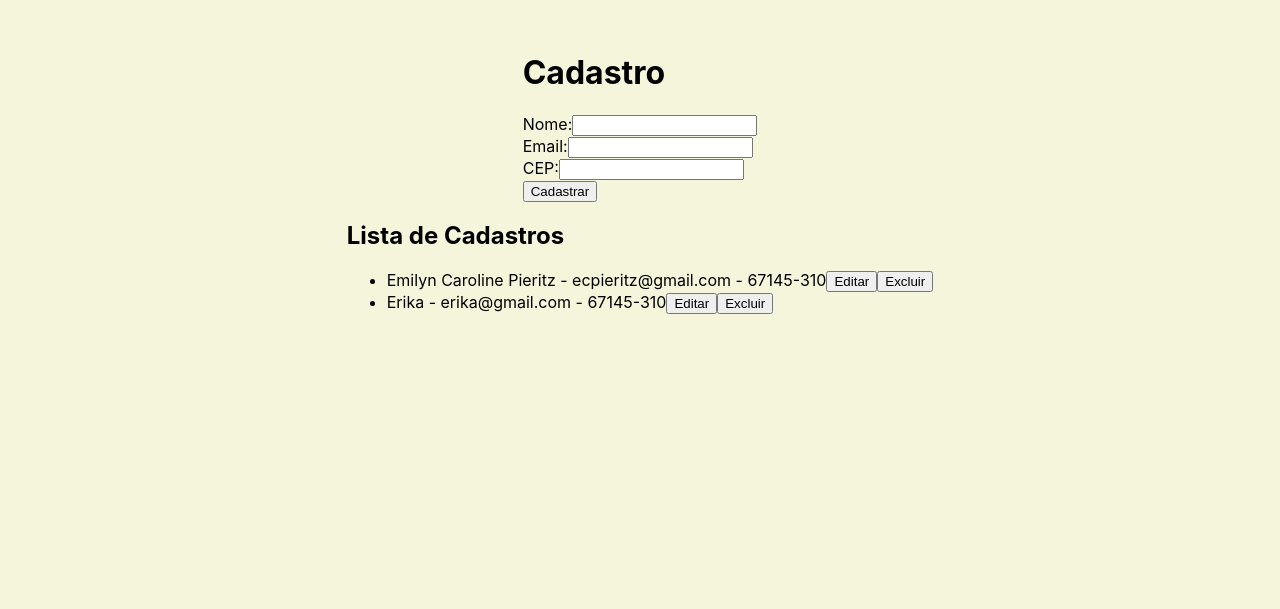
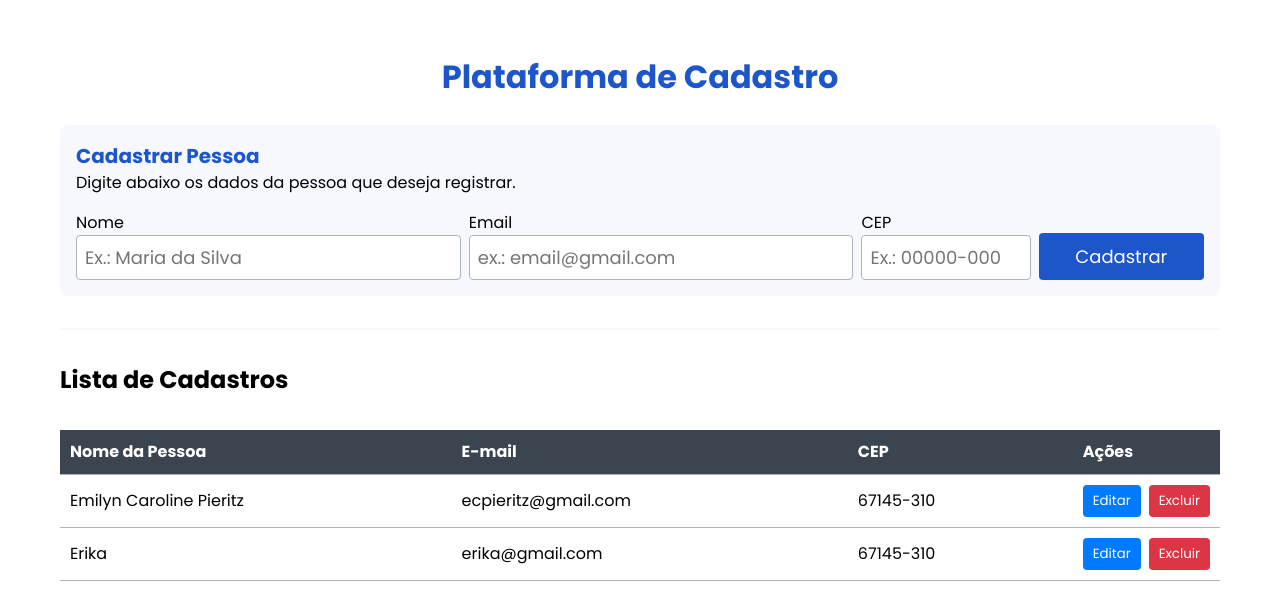
Before and after one commit to ecpieritz/react-typescript-form, a React (Create React App) app: page / in a window 1280 px wide. Shown: the part 279-888 px from the top of the page. Built offline with nearby package versions, Linux system fonts and the light colour scheme; data requests are answered from the project's data file.

Commit message:
style: add scss

```diff
--- a/db.json
+++ b/db.json
@@ -1,13 +1,13 @@
 {
   "cadastros": [
     {
-      "id": "c86b",
+      "id": "d5db",
       "nome": "Emilyn Caroline Pieritz",
       "email": "ecpieritz@gmail.com",
       "cep": "67145-310"
     },
     {
-      "id": "8f32",
+      "id": "c23e",
       "nome": "Erika",
       "email": "erika@gmail.com",
       "cep": "67145-310"
--- a/src/App.scss
+++ b/src/App.scss
@@ -1,16 +1,172 @@
+@import url('https://fonts.googleapis.com/css2?family=Poppins:ital,wght@0,100;0,200;0,300;0,400;0,500;0,600;0,700;0,800;0,900;1,100;1,200;1,300;1,400;1,500;1,600;1,700;1,800;1,900&display=swap');
+
+* {
+  margin: 0;
+  padding: 0;
+  line-height: 1.5;
+  font-family: "Poppins", serif;
+}
+
 .App {
   display: flex;
   flex-direction: column;
-  justify-content: center;
-  align-items: center;
   height: 100vh;
-  background-color: beige;
+  background-color: #fff;
   padding: 60px;
 
   .registrationForm {
-    width: 50%;
+    width: 100%;
+    max-width: 1360px;
     margin: auto;
     display: flex;
     flex-direction: column;
+    margin-bottom: 0;
+
+    &__title {
+      text-align: center;
+      color: #1D55CB;
+      font-size: 32px;
+      margin-bottom: 24px;
+    }
+
+    &__form {
+      background-color: #F6F8FD;
+      padding: 16px;
+      border-radius: 8px;
+
+      h3 {
+        font-size: 20px;
+        color: #1D55CB;
+      }
+
+      p {
+        font-size: 16px;
+        margin-bottom: 16px;
+      }
+
+      form {
+        display: flex;
+        flex-direction: row;
+        gap: 8px;
+        width: 100%;
+
+        button {
+          width: 15%;
+          height: 70%;
+          font-size: 18px;
+          margin-top: auto;
+          margin-bottom: 0;
+          padding: 10px;
+          background-color: #1D55CB;
+          border: none;
+          border-radius: 4px;
+          color: #fff;
+
+          &:hover {
+            background-color: #1b4cb4;
+            cursor: pointer;
+          }
+        }
+      }
+
+      &__input {
+        display: flex;
+        flex-direction: column;
+        width: 35%;
+
+        &.cep {
+          width: 15%;
+        }
+
+        input {
+          padding: 8px;
+          border-radius: 4px;
+          color: #ACB4BA;
+          border: 1px solid #ACB4BA;
+          font-size: 18px;
+        }
+      }
+    }
+  }
+
+  hr {
+    background-color: #F6F8FD;
+    border: none;
+    height: 2px;
+    width: 100%;
+    max-width: 1360px;
+    margin: 32px auto;
+  }
+
+  .registrationList {
+    width: 100%;
+    max-width: 1360px;
+    margin: 0 auto;
+
+    &__title{
+      font-size: 24px;
+      margin-bottom: 32px;
+    }
+
+    &__info {
+      text-align: center;
+      font-size: 18px;
+    }
+
+    .registrationList__table {
+      width: 100%;
+      border-collapse: collapse;
+
+      &__thead {
+        background-color: #3B454F; // Cor de fundo opcional para o cabeçalho
+        color: #fff;
+      }
+
+      th, td {
+        border-bottom: 1px solid #ACB4BA;
+        padding: 10px;
+        text-align: left;
+      }
+
+      // Definição das larguras das colunas
+      .table-name, // Primeira coluna (Nome)
+      .table-email { // Segunda coluna (E-mail)
+        width: 35%;
+      }
+
+      .table-registration {
+        width: 20%;
+      }
+      .table-actions {
+        min-width: 10%;
+      }
+
+      .table-actions {
+        display: flex;
+        gap: 8px;
+
+        button {
+          padding: 6px 10px;
+          border: none;
+          cursor: pointer;
+          background-color: #007bff;
+          color: white;
+          border-radius: 4px;
+
+          &:hover {
+            background-color: #0056b3;
+          }
+
+          &:last-child {
+            background-color: #dc3545;
+
+            &:hover {
+              background-color: #a71d2a;
+            }
+          }
+        }
+      }
+    }
+
   }
 }
--- a/src/App.tsx
+++ b/src/App.tsx
@@ -11,6 +11,9 @@ const App: React.FC = () => {
     <div className="App">
       <CadastroProvider>
         <FormularioCadastro cadastroEditado={cadastroEditado} onEditComplete={() => setCadastroEditado(null)} />
+
+        <hr />
+
         <ListaCadastros onEdit={setCadastroEditado} />
       </CadastroProvider>
     </div>
--- a/src/components/FormularioCadastro.tsx
+++ b/src/components/FormularioCadastro.tsx
@@ -119,26 +119,29 @@ const FormularioCadastro: React.FC<FormularioCadastroProps> = ({ cadastroEditado
   };
 
   return (
-    <div>
-      <h1>Cadastro</h1>
+    <div className="registrationForm">
+      <h1 className="registrationForm__title">Plataforma de Cadastro</h1>
+      <div className="registrationForm__form">
+        <h3>Cadastrar Pessoa</h3>
+        <p>Digite abaixo os dados da pessoa que deseja registrar.</p>
         <form onSubmit={handleSubmit}>
-        <div>
+          <div className="registrationForm__form__input name">
             <label>
-            Nome:
-            <input type="text" name="nome" value={formData.nome} onChange={handleInputChange} required />
+              Nome
             </label>
+              <input type="text" name="nome" placeholder="Ex.: Maria da Silva" value={formData.nome} onChange={handleInputChange} required />
           </div>
-        <div>
+          <div className="registrationForm__form__input email">
             <label>
-            Email:
-            <input type="email" name="email" value={formData.email} onChange={handleInputChange} required />
+              Email
             </label>
+              <input type="email" name="email" placeholder="ex.: email@gmail.com" value={formData.email} onChange={handleInputChange} required />
           </div>
-        <div>
+          <div className="registrationForm__form__input cep">
             <label>
-            CEP:
-            <input type="text" name="cep" value={formData.cep} onChange={handleInputChange} maxLength={9} required />
+              CEP
             </label>
+              <input type="text" name="cep" placeholder="Ex.: 00000-000" value={formData.cep} onChange={handleInputChange} maxLength={9} required />
           </div>
           {error && <p style={{ color: "red" }}>{error}</p>}
           {successMessage && <p style={{ color: "green" }}>{successMessage}</p>}
@@ -147,6 +150,7 @@ const FormularioCadastro: React.FC<FormularioCadastroProps> = ({ cadastroEditado
           </button>
         </form>
       </div>
+    </div>
   );
 };
 
--- a/src/components/ListaCadastros.tsx
+++ b/src/components/ListaCadastros.tsx
@@ -2,7 +2,12 @@ import React from "react";
 import { useCadastroContext } from "./CadastroContext.tsx";
 
 interface ListaCadastrosProps {
-  onEdit: (cadastro: { id: number; nome: string; email: string; cep: string }) => void;
+  onEdit: (cadastro: {
+    id: number;
+    nome: string;
+    email: string;
+    cep: string;
+  }) => void;
 }
 
 const ListaCadastros: React.FC<ListaCadastrosProps> = ({ onEdit }) => {
@@ -10,7 +15,9 @@ const ListaCadastros: React.FC<ListaCadastrosProps> = ({ onEdit }) => {
 
   const handleDelete = async (id: number) => {
     try {
-      await fetch(`http://localhost:5000/cadastros/${id}`, { method: "DELETE" });
+      await fetch(`http://localhost:5000/cadastros/${id}`, {
+        method: "DELETE",
+      });
       atualizarCadastros();
     } catch (error) {
       console.error("Erro ao deletar cadastro:", error);
@@ -18,25 +25,45 @@ const ListaCadastros: React.FC<ListaCadastrosProps> = ({ onEdit }) => {
   };
 
   return (
-    <div>
-      <h2>Lista de Cadastros</h2>
+    <div className="registrationList">
+      <h2 className="registrationList__title">Lista de Cadastros</h2>
 
       {cadastros.length === 0 ? (
-        <p style={{ color: "#555", fontStyle: "italic" }}>
+        <div className="registrationList__info">
+          <h4>
             Nenhuma Pessoa Cadastrada no momento. <br />
+          </h4>
+          <p>
             Assim que houver cadastros, eles serão exibidos aqui. <br />
             Adicione uma nova pessoa acima para começar.
           </p>
+        </div>
       ) : (
-        <ul>
+        <table className="registrationList__table">
+          <thead className="registrationList__table__thead">
+            <tr>
+              <th className="">Nome da Pessoa</th>
+              <th className="">E-mail</th>
+              <th className="">CEP</th>
+              <th className="">Ações</th>
+            </tr>
+          </thead>
+          <tbody className="registrationList__table__tbody">
             {cadastros.map((cadastro) => (
-            <li key={cadastro.id}>
-              {cadastro.nome} - {cadastro.email} - {cadastro.cep}
+              <tr key={cadastro.id}>
+                <td className="table-name">{cadastro.nome}</td>
+                <td className="table-email">{cadastro.email}</td>
+                <td className="table-registration">{cadastro.cep}</td>
+                <td className="table-actions">
                   <button onClick={() => onEdit(cadastro)}>Editar</button>
-              <button onClick={() => handleDelete(cadastro.id!)}>Excluir</button>
-            </li>
+                  <button onClick={() => handleDelete(cadastro.id!)}>
+                    Excluir
+                  </button>
+                </td>
+              </tr>
             ))}
-        </ul>
+          </tbody>
+        </table>
       )}
     </div>
   );
```
Lines whose indentation alone changed are shown as unchanged.
